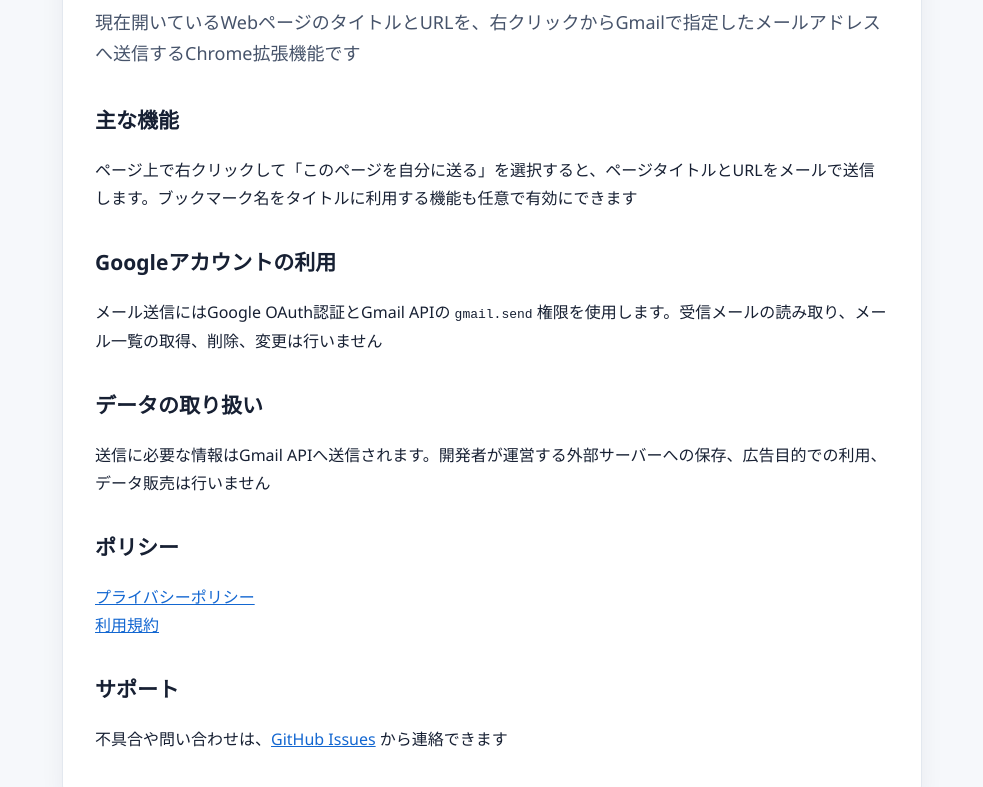
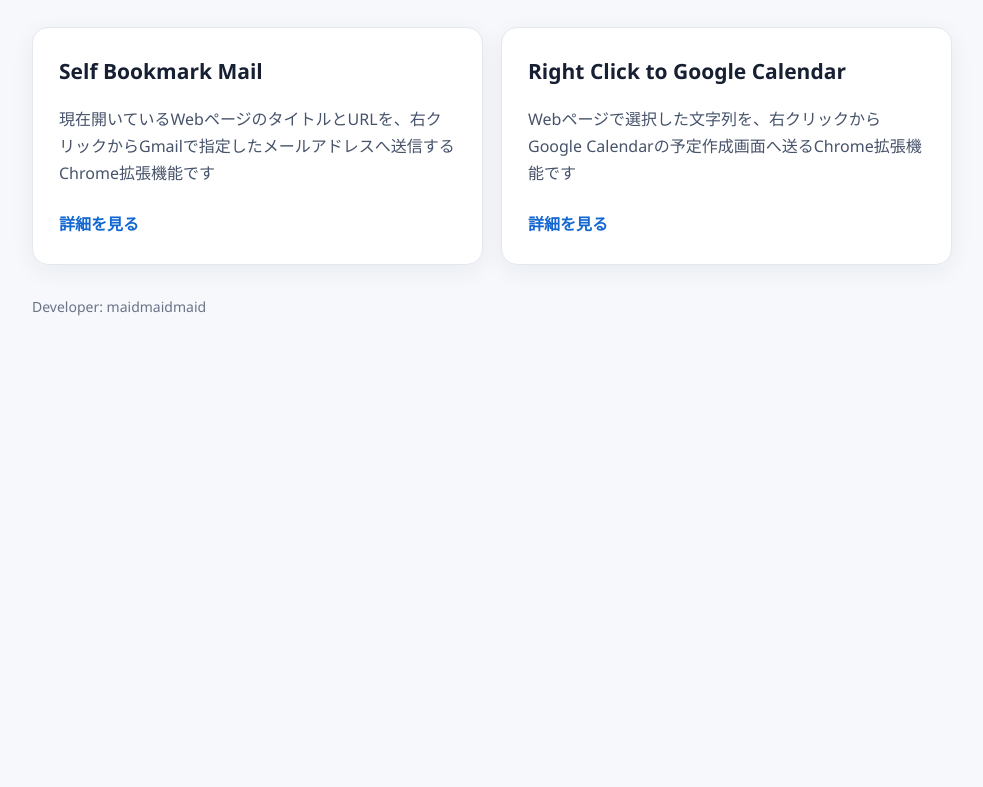
Before and after one commit to maidmaidmaid/maidmaidmaid.github.io, a plain HTML site: page index.html in a window 1280 px wide. Shown: the part 152-939 px from the top of the page, without its empty margins (148-1131 px from the left). After the commit the page ends 800 px from the top, so only its background shows below. Drawn offline with Linux system fonts and the light colour scheme.

Commit message:
Turn site root into app directory

```diff
--- a/index.html
+++ b/index.html
@@ -3,40 +3,40 @@
 <head>
   <meta charset="utf-8">
   <meta name="viewport" content="width=device-width, initial-scale=1">
-  <title>Self Bookmark Mail</title>
-  <meta name="description" content="Self Bookmark Mailは、現在開いているWebページのタイトルとURLを、右クリックから自分のGmailで指定したメールアドレスへ送信するChrome拡張機能です">
+  <title>maidmaidmaid Apps</title>
+  <meta name="description" content="maidmaidmaid が公開しているアプリ・Chrome拡張機能の一覧です">
   <style>
-    body{font-family:"Segoe UI","Yu Gothic UI",sans-serif;color:#172033;background:#f6f8fb;margin:0;line-height:1.75}
-    main{max-width:860px;margin:48px auto;padding:0 20px}
-    .card{background:#fff;border:1px solid #e3e8ef;border-radius:16px;padding:32px;box-shadow:0 6px 24px rgba(20,35,60,.06)}
-    h1{font-size:34px;margin:0 0 12px} h2{font-size:21px;margin-top:32px}
-    .lead{font-size:18px;color:#46536a}
-    a{color:#1367d1} footer{margin-top:28px;color:#687386;font-size:14px}
+    body{font-family:"Segoe UI","Yu Gothic UI",sans-serif;color:#172033;background:#f6f8fb;margin:0;line-height:1.7}
+    main{max-width:920px;margin:48px auto;padding:0 20px}
+    h1{font-size:34px;margin:0 0 8px}.lead{color:#596579;margin-bottom:30px}
+    .grid{display:grid;grid-template-columns:repeat(auto-fit,minmax(280px,1fr));gap:18px}
+    .card{background:#fff;border:1px solid #e3e8ef;border-radius:16px;padding:26px;box-shadow:0 6px 24px rgba(20,35,60,.06)}
+    .card h2{font-size:21px;margin:0 0 10px}.card p{color:#46536a}
+    a{color:#1367d1;text-decoration:none}a:hover{text-decoration:underline}
+    .open{display:inline-block;margin-top:8px;font-weight:600}
+    footer{margin-top:30px;color:#687386;font-size:14px}
   </style>
 </head>
 <body>
 <main>
-  <div class="card">
-    <h1>Self Bookmark Mail</h1>
-    <p class="lead">現在開いているWebページのタイトルとURLを、右クリックからGmailで指定したメールアドレスへ送信するChrome拡張機能です</p>
+  <h1>Apps</h1>
+  <p class="lead">公開しているアプリ・Chrome拡張機能</p>
 
-    <h2>主な機能</h2>
-    <p>ページ上で右クリックして「このページを自分に送る」を選択すると、ページタイトルとURLをメールで送信します。ブックマーク名をタイトルに利用する機能も任意で有効にできます</p>
+  <div class="grid">
+    <section class="card">
+      <h2>Self Bookmark Mail</h2>
+      <p>現在開いているWebページのタイトルとURLを、右クリックからGmailで指定したメールアドレスへ送信するChrome拡張機能です</p>
+      <a class="open" href="/self-bookmark-mail/">詳細を見る</a>
+    </section>
 
-    <h2>Googleアカウントの利用</h2>
-    <p>メール送信にはGoogle OAuth認証とGmail APIの <code>gmail.send</code> 権限を使用します。受信メールの読み取り、メール一覧の取得、削除、変更は行いません</p>
+    <section class="card">
+      <h2>Right Click to Google Calendar</h2>
+      <p>Webページで選択した文字列を、右クリックからGoogle Calendarの予定作成画面へ送るChrome拡張機能です</p>
+      <a class="open" href="/right-click-to-google-calendar/">詳細を見る</a>
+    </section>
+  </div>
 
-    <h2>データの取り扱い</h2>
-    <p>送信に必要な情報はGmail APIへ送信されます。開発者が運営する外部サーバーへの保存、広告目的での利用、データ販売は行いません</p>
-
-    <h2>ポリシー</h2>
-    <p><a href="/privacy.html">プライバシーポリシー</a><br>
-    <a href="/terms.html">利用規約</a></p>
-
-    <h2>サポート</h2>
-    <p>不具合や問い合わせは、<a href="https://github.com/maidmaidmaid/maidmaidmaid.github.io/issues">GitHub Issues</a> から連絡できます</p>
-  </div>
-  <footer>Self Bookmark Mail / Developer: maidmaidmaid</footer>
+  <footer>Developer: maidmaidmaid</footer>
 </main>
 </body>
 </html>
```
